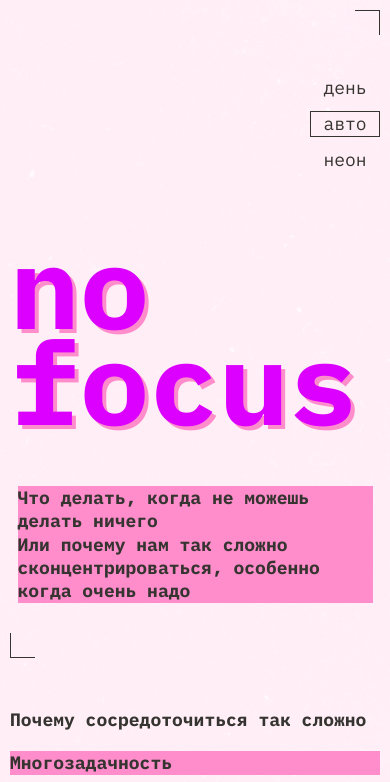
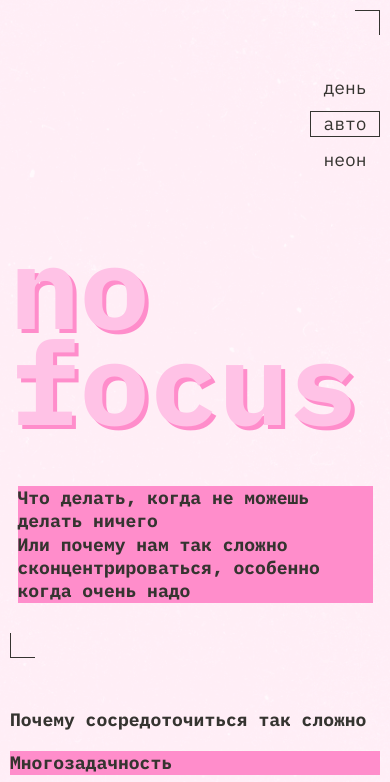
Before and after one commit to SamEnot-git/slozhno-sosredotochitsya-fd, a plain HTML site: page index.html in a window 390 px wide. Shown: the top 782 px of the page. Drawn offline with Linux system fonts and the light colour scheme.

Commit message:
Отправка после исправлений

```diff
--- a/styles/light.css
+++ b/styles/light.css
@@ -13,16 +13,14 @@
   --main-text-color: #353430;
   --accent-color: #ff8dcb;
   --bg-image: url(../images/cover-image-light.png);
-
-  --mobile-padding: 10px;
-
   --nav-color: #353430;
   --nav-hover-color: rgba(50 49 45 / 0.4);
   --main-heading-color: #353430;
   --section-heading-color: #353430;
 
-  --header-logo-color: #db00ff;
-  --footer-logo-color: #db00ff;
+  --header-logo-color: #ffc2e6;
+  --footer-logo-color: #ffc2e6;
+  --footer-accent-color:#ff0070;
 }
 
 .theme-light .header-rec {
@@ -35,16 +33,14 @@
     --main-text-color: #353430;
     --accent-color: #ff8dcb;
     --bg-image: url(../images/cover-image-light.png);
-
-    --mobile-padding: 10px;
-
     --nav-color: #353430;
     --nav-hover-color: rgba(50 49 45 / 0.4);
     --main-heading-color: #353430;
     --section-heading-color: #353430;
 
-    --header-logo-color: #db00ff;
-    --footer-logo-color: #db00ff;
+    --header-logo-color: #ffc2e6;
+    --footer-logo-color: #ffc2e6;
+    --footer-accent-color:#ff0070;
   }
 
   .header-rec {
--- a/styles/style.css
+++ b/styles/style.css
@@ -44,10 +44,11 @@
   justify-items: end;
   align-items: center;
   width: 100%;
-  min-height: 668px;
+  height: 100vh;
+  block-size: 668px;
   padding: var(--padding);
   margin-bottom: 40px;
-  box-sizing: 100vh;
+
 
   @media (width >= 768px) {
     min-block-size: 1024px;
@@ -260,6 +261,12 @@
   text-decoration: none;
 }
 .text-link:focus {
+  outline: none;
+  border: 1px solid var(--main-text-color);
+}
+
+.text-link:focus-visible {
+  outline: transparent;
   border: 1px solid var(--main-text-color);
 }
 .text-link:hover {
@@ -368,8 +375,10 @@
   display: grid;
   place-items: center;
   position: relative;
-  min-height: 668px;
   margin-top: 40px;
+  height: 100vh;
+  block-size: 668px;
+
 
   @media (width >= 768px) {
     min-height: 1024px;
@@ -379,3 +388,8 @@
     min-height: 768px;
   }
 }
+.footer-title .title{
+  @media (width >= 1024px) {
+    text-shadow: 4px 4px 0 var(--footer-accent-color);
+  }
+}
--- a/styles/variables.css
+++ b/styles/variables.css
@@ -9,9 +9,7 @@
   --main-text-color: #f1b2ce;
   --accent-color: #ff0070;
   --bg-image: url(../images/cover-image-dark.png);
-
   --padding: 10px;
-
   --nav-color: #ff0070;
   --nav-hover-color: rgba(255 0 112 / 0.4);
   --main-heading-color: #000028;
```
Also changed, not shown: index.html (+1 -1 lines).
